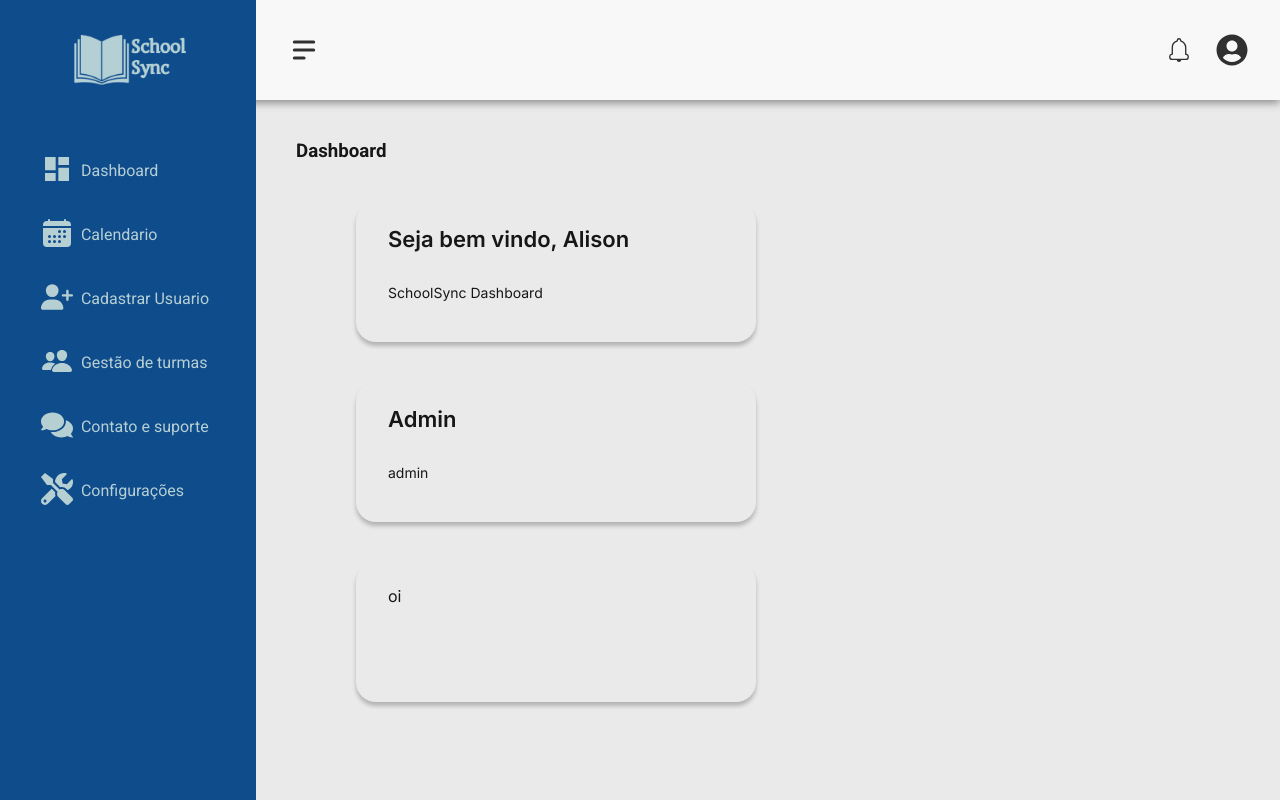
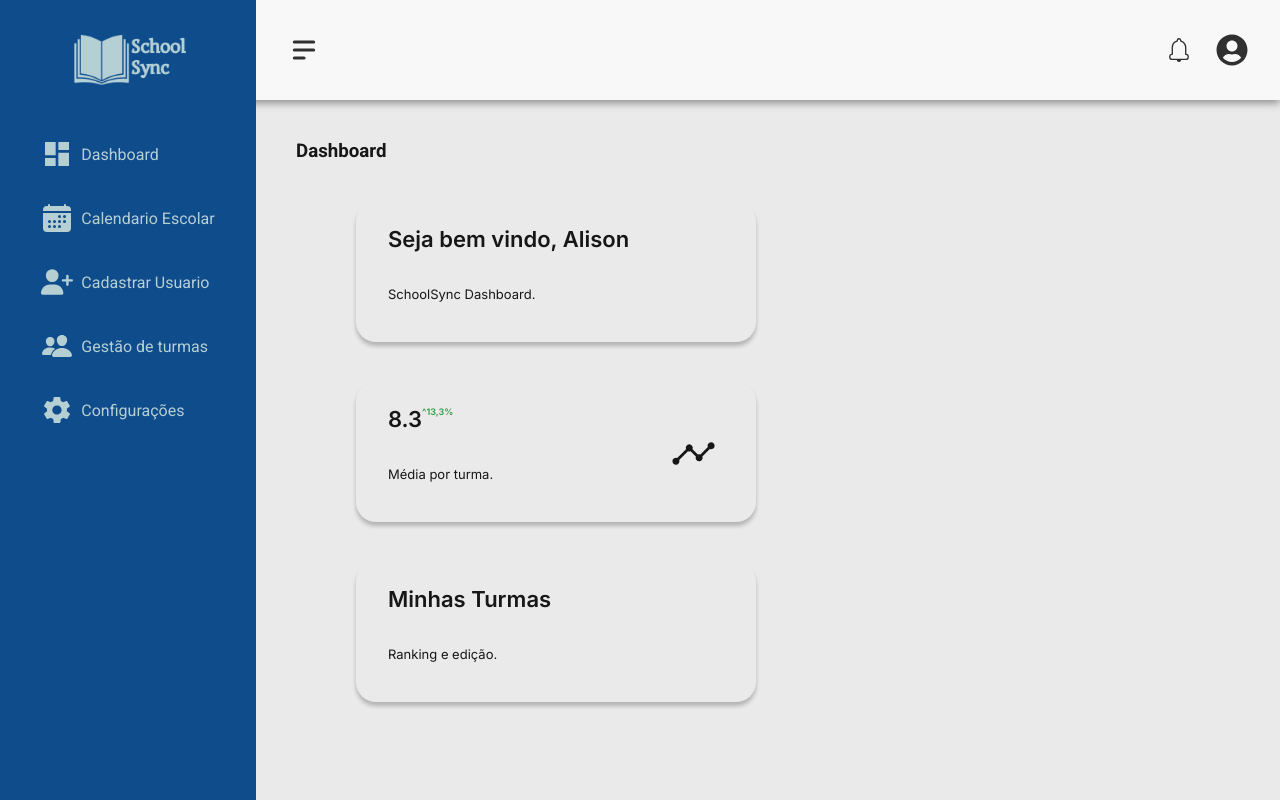
Before and after one commit to Alisonjs0/SchoolSync, a Next.js app: page /dashboard_main in a window 1280 px wide. Built offline with nearby package versions, Linux system fonts and the light colour scheme.

Commit message:
ajustes no esqueleto do dashboard

```diff
--- a/app/dashboard_main/conteudoMenuLateral.js
+++ b/app/dashboard_main/conteudoMenuLateral.js
@@ -4,8 +4,9 @@ import { MdDashboard } from "react-icons/md";
 import { IoCalendar } from "react-icons/io5";
 import { IoPeople } from "react-icons/io5";
 import { FaComments } from "react-icons/fa";
-import { FaTools } from "react-icons/fa";
+import { IoMdSettings } from "react-icons/io";
 import { FaUserPlus } from "react-icons/fa6";
+import { FaClock } from "react-icons/fa";
 
 const ConteudoMenuLateral = () => {
 
@@ -23,20 +24,27 @@ const ConteudoMenuLateral = () => {
                 <ul className="listaLateral">
                     {user.tipo === "professor" ? (
                         <div>
-                            <li><MdDashboard className="iconMenuLateral" /> <p>Dashboard</p></li>
-                            <li><IoCalendar className="iconMenuLateral" /> <p>Calendario</p></li>
-                            <li><IoPeople className="iconMenuLateral" /> <p>Gestão de turmas</p></li>
-                            <li><FaComments className="iconMenuLateral" /> <p>Contato e suporte</p></li>
-                            <li><FaTools className="iconMenuLateral" /> <p>Configurações</p></li>
+                            <li><a href=""><MdDashboard className="iconMenuLateral" /> <p>Dashboard</p></a></li>
+                            <li><a href=""><IoCalendar className="iconMenuLateral" /> <p>Calendario Escolar</p></a></li>
+                            <li><a href=""><IoPeople className="iconMenuLateral" /> <p>Gestão de turmas</p></a></li>
+                            <li><a href=""><FaComments className="iconMenuLateral" /> <p>Contato e suporte</p></a></li>
+                            <li><a href=""><FaTools className="iconMenuLateral" /> <p>Configurações</p></a></li>
                         </div>
                     ) : user.tipo === "admin" ? (
                         <div>
-                            <li><MdDashboard className="iconMenuLateral" /> <p>Dashboard</p></li>
-                            <li><IoCalendar className="iconMenuLateral" /> <p>Calendario</p></li>
-                            <li><FaUserPlus className="iconMenuLateral"/> <p>Cadastrar Usuario</p></li>
-                            <li><IoPeople className="iconMenuLateral" /> <p>Gestão de turmas</p></li>
-                            <li><FaComments className="iconMenuLateral" /> <p>Contato e suporte</p></li>
-                            <li><FaTools className="iconMenuLateral" /> <p>Configurações</p></li>
+                            <li><a href=""><MdDashboard className="iconMenuLateral" /> <p>Dashboard</p></a></li>
+                            <li><a href=""><IoCalendar className="iconMenuLateral" /> <p>Calendario Escolar</p></a></li>
+                            <li><a href=""><FaUserPlus className="iconMenuLateral"/> <p>Cadastrar Usuario</p></a></li>
+                            <li><a href=""><IoPeople className="iconMenuLateral" /> <p>Gestão de turmas</p></a></li>
+                            <li><a href=""><IoMdSettings className="iconMenuLateral" /> <p>Configurações</p></a></li>
+                        </div>
+                    ) : user.tipo === "aluno" ? (
+                        <div>
+                            <li><a href=""><MdDashboard className="iconMenuLateral" /> <p>Dashboard</p></a></li>
+                            <li><a href=""><IoCalendar className="iconMenuLateral" /> <p>Calendario Escolar</p></a></li>
+                            <li><a href=""><FaClock className="iconMenuLateral"/> <p>Horarios</p></a></li>
+                            <li><a href=""><FaComments className="iconMenuLateral" /> <p>Contato e suporte</p></a></li>
+                            <li><a href=""><FaComments className="iconMenuLateral" /> <p>Contato e suporte</p></a></li>
                         </div>
                     ) : null}
 
--- a/app/dashboard_main/conteudoMenus.js
+++ b/app/dashboard_main/conteudoMenus.js
@@ -1,4 +1,6 @@
 import './dashboardTemplate.css'
+
+import { IoAnalytics } from "react-icons/io5";
 
 const ConteudoMenus = () => {
 
@@ -6,36 +8,65 @@ const ConteudoMenus = () => {
         nome: 'Alison Jose Serafim de Lima',
         notas: [8,6,7,9],
         media: 7.5,
-        tipo: 'admin'
+        tipo: 'professor'
     }
 
   return (
             <div className={`${"container"} ${"conteudoMenus"}`}>
-                    <div className="menu1">
-                        <h2>
-                            Seja bem vindo, {user.nome.split(" ")[0]}
-                        </h2>
-                        <p>
-                            SchoolSync Dashboard
-                        </p>
-                    </div>
-                        {user.tipo === 'aluno' ? (
+                    {user.tipo === 'aluno' ? (
                             <div>
-                                <h2>aluno</h2>
-                                <p>Aluno</p>
+                                <a href="" className='menus'>
+                                    <h2>Seja bem vindo, {user.nome.split(" ")[0]} </h2>
+                                    <p>SchoolSync Dashboard.</p>
+                                </a>
+                                <a href="" className='menus'>
+                                    <h2>Calendario Escolar</h2>
+                                    <p>Calendario da Instituição escolar.</p>
+                                </a>
+                                <a href="" className='menus'>
+                                    <h2>Horarios</h2>
+                                    <p>Seus horários escolares semanais.</p>
+                                </a>
+                                <a href="" className='menus'>
+                                    <h2>Boletim</h2>
+                                    <p>Vizualize suas notas.</p>
+                                </a>
                             </div>
                         ) : user.tipo === "admin" ? (
                             <div>
-                                <h2>Admin</h2>
-                                <p>admin</p>
+                                <a href="" className='menus'>
+                                    <h2>Seja bem vindo, {user.nome.split(" ")[0]} </h2>
+                                    <p>SchoolSync Dashboard.</p>
+                                </a>
+                                <a href="" className='menus  menuComicon'>
+                                    <h2>8.3</h2>
+                                    <p>Média Escolar</p>
+                                    <IoAnalytics className='menuIcon' />
+
+                                </a>
+                                <a href="" className='menus'>
+                                    <h2>Horarios</h2>
+                                    <p>Seus horários escolares semanais.</p>
+                                </a>
                             </div>
-                        ) : (
-                            <h1>ola</h1>
-                        )}
+                        ) : user.tipo === "professor" ? (
+                            <div>
+                                <a href="" className='menus'>
+                                    <h2>Seja bem vindo, {user.nome.split(" ")[0]} </h2>
+                                    <p>SchoolSync Dashboard.</p>
+                                </a>
+                                <a href="" className='menus  menuComicon'>
+                                    <h2>8.3<span>^13,3%</span></h2>
+                                    <p>Média por turma.</p>
+                                    <IoAnalytics className='menuIcon' />
 
-                    <div>
-                        oi
-                    </div>
+                                </a>
+                                <a href="" className='menus'>
+                                    <h2>Minhas Turmas</h2>
+                                    <p>Ranking e edição.</p>
+                                </a>
+                            </div>
+                        ) : null}
                 </div>
 
   )
--- a/app/dashboard_main/dashboardTemplate.css
+++ b/app/dashboard_main/dashboardTemplate.css
@@ -124,13 +124,13 @@
     transition: all 1s ease;
 }
 
-.conteudoMenus {
+.conteudoMenus div {
     display: grid;
     grid-template-columns: repeat(auto-fill, minmax(400px, 1fr));
     gap: 40px;
 }
 
-.conteudoMenus div {
+.conteudoMenus .menus  {
     width: 400px;
     height: 140px;
     background: #EAEAEA;
@@ -141,26 +141,70 @@
     font-style: normal;
 }
 
-.conteudoMenus div h2 {
-    padding-bottom: 32px;
+.conteudoMenus .menus h2 {
     font-weight: 600;
     font-size: 22px;
+    margin-bottom: 10%;
 }
 
-.conteudoMenus div p {
-    font-size: 14px;
+.conteudoMenus .menus p {
+    font-size: 13px;
+    margin-right: 10%;
 }
 
+.menuComicon h2 {
+    position: relative;
+}
+
+.menuComicon span {
+    color: #2F9C43;
+    font-size: 9px;
+    position: absolute;
+}
+
+.menuComicon {
+    position: relative;
+}
+
+.menuIcon {
+    position: absolute;
+    right: 10%;
+    top: 35%;
+    width: 45px;
+    height: 45px;
+}
 
 .listaLateral {
     color: #B6CFD3;
-    margin: 16% 0 0 16%;
+    display: flex;
+    justify-content: center;
+    margin-top: 10%;
 }
 
 .listaLateral li {
     display: flex;
-    padding-bottom: 2rem;
+}
+
+.listaLateral li a {
+    position: relative;
+    display: flex;
+    margin-bottom: 2rem;
     align-items: center;
+}
+
+.listaLateral li a::after {
+    content: "";
+    position: absolute;
+    bottom: -5%;
+    width: 0;
+    height: 1px;
+    background-color: #B6CFD3;
+    transition: width .4s ease;
+}
+
+.listaLateral li a:hover::after,
+.listaLateral li.menus::after {
+    width: 100%;
 }
 
 .listaLateral li p {
--- a/app/login/login-page.css
+++ b/app/login/login-page.css
@@ -1,8 +1,7 @@
 @import url('https://fonts.googleapis.com/css2?family=Roboto:ital,wght@0,100;0,300;0,400;0,500;0,700;0,900;1,100;1,300;1,400;1,500;1,700;1,900&display=swap');
 
 .Login {
-    display: grid;
-    grid-template-columns: repeat(2, 1fr);
+    display: flex;
     box-sizing: border-box;
     margin: 0;
     padding: 0;
@@ -10,12 +9,12 @@
 
 .BlueBox {
     height: 100vh;
+    width: 40%;
     background: #0E4C8C;
 }
 
 .content {
     margin: auto;
-    grid-column: 2,3;
 }
 
 .content h1 {
--- a/package.json
+++ b/package.json
@@ -9,6 +9,7 @@
     "lint": "next lint"
   },
   "dependencies": {
+    "emailjs-com": "^3.2.0",
     "next": "14.2.14",
     "react": "^18",
     "react-dom": "^18",
```
Also changed, not shown: 1 other file (tests, documents, lock files or other folders).
